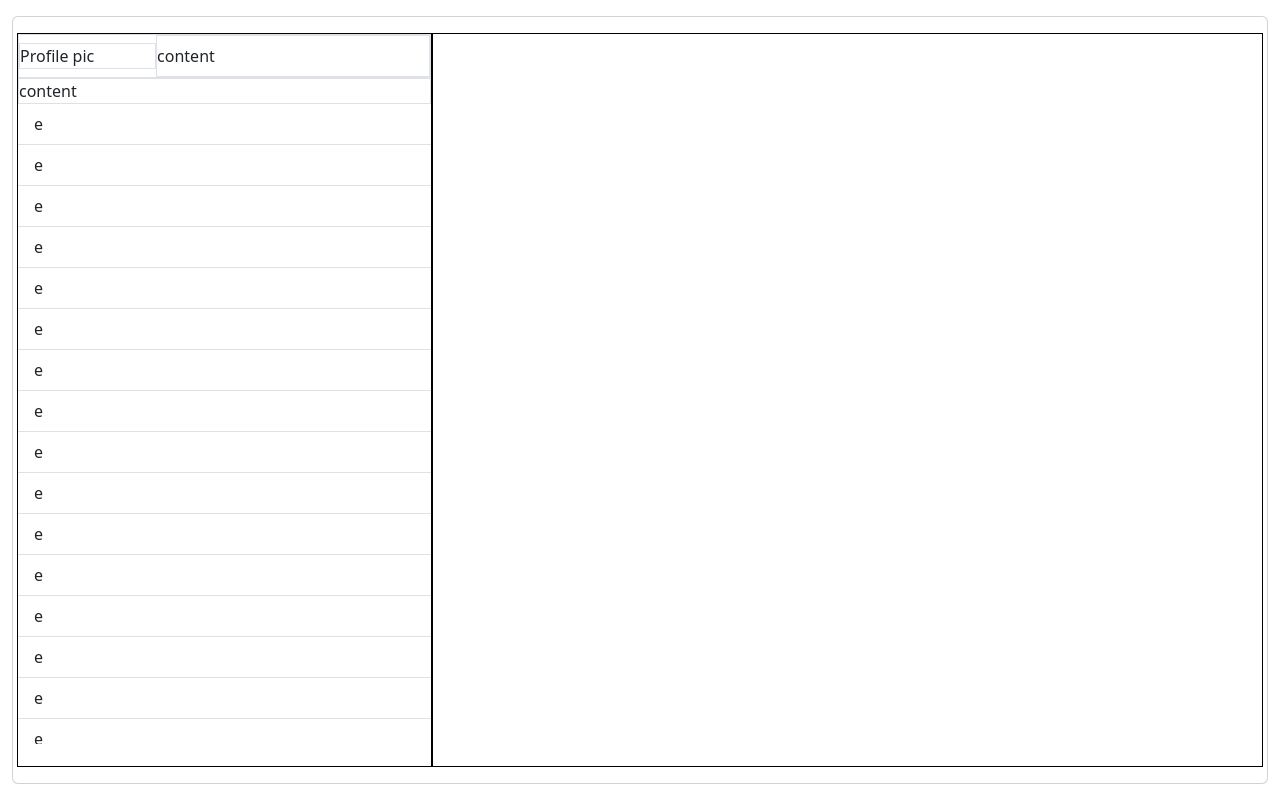
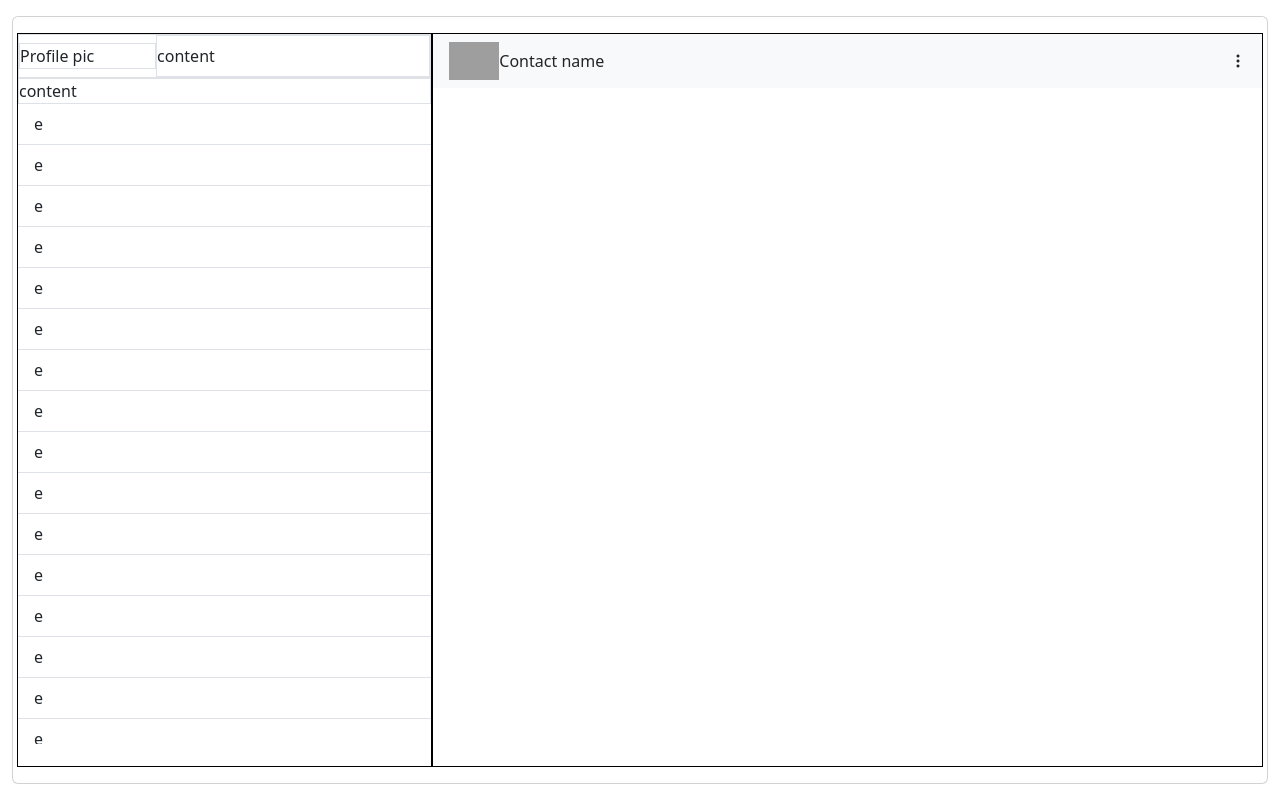
Before and after one commit to franchsli/whatsapp_clone_django, a Django app: page / in a window 1280 px wide. Run offline with Django 5.2, Linux system fonts and the light colour scheme; the visitor is signed in with stand-in values (Sample User, id 1); grey boxes are pictures that could not be loaded.

Commit message:
Chat navbars done

```diff
--- a/whatsapp_clone/templates/home.html
+++ b/whatsapp_clone/templates/home.html
@@ -62,10 +62,16 @@
             <li class="list-group-item">e</li>
             <li class="list-group-item">e</li>
             <li class="list-group-item">e</li>
-
           </ul>
         </div>
-        <div class="col-8 border border-black" id="chat-diplay">
+        <div class="col-8 border border-black p-0" id="chat-diplay">
+          <nav class="navbar bg-body-tertiary justify-content-between">
+            <div class="d-flex align-items-center ms-3 col-6">
+              <img src="https://encrypted-tbn0.gstatic.com/images?q=tbn:ANd9GcRNBNdcMDNS2r9df1IWFVc8AY0QNtfNhEJv7fGS5TdhUWrlBqfGu1PCCn9lKpL-FqF9dWc&usqp=CAU" alt="" style="max-width: 50px;">
+              <p class="my-auto">Contact name</p>
+            </div>
+              <i class="me-3 bi bi-three-dots-vertical"></i>
+          </nav>
 
         </div>
     </div>
--- a/whatsapp_clone/templates/layouts/base.html
+++ b/whatsapp_clone/templates/layouts/base.html
@@ -8,6 +8,7 @@
     <link href="https://cdn.jsdelivr.net/npm/bootstrap@5.3.2/dist/css/bootstrap.min.css" rel="stylesheet" integrity="sha384-T3c6CoIi6uLrA9TneNEoa7RxnatzjcDSCmG1MXxSR1GAsXEV/Dwwykc2MPK8M2HN" crossorigin="anonymous">
     <link rel="stylesheet" href="{% static 'styles.css' %}">
     <script src="https://cdn.jsdelivr.net/npm/bootstrap@5.3.2/dist/js/bootstrap.bundle.min.js" integrity="sha384-C6RzsynM9kWDrMNeT87bh95OGNyZPhcTNXj1NW7RuBCsyN/o0jlpcV8Qyq46cDfL" crossorigin="anonymous"></script>
+    <link rel="stylesheet" href="https://cdn.jsdelivr.net/npm/bootstrap-icons@1.11.3/font/bootstrap-icons.min.css">
 </head>
 <body>
     <div class="container-fluid">
```
Also changed, not shown: README.md.
